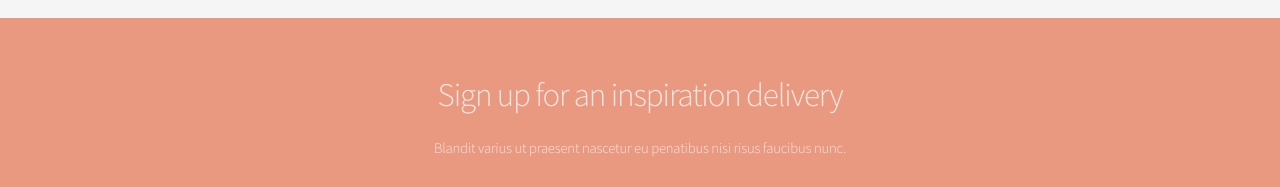
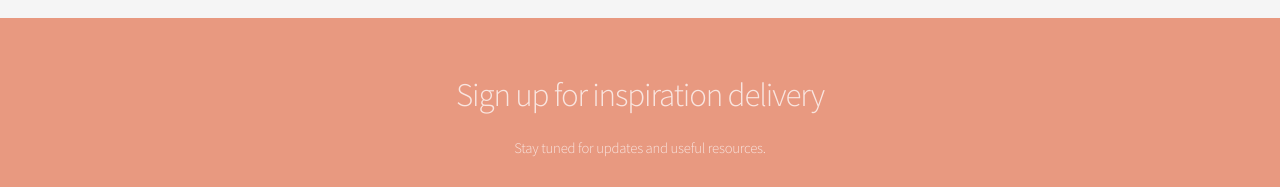
Before and after one commit to tanyagutsol/tanyagutsol.github.io, a plain HTML site: page index.html in a window 1280 px wide. Shown: the part 2303-2490 px from the top of the page. Drawn offline with Linux system fonts and the light colour scheme.

Commit message:
Update index.html

```diff
--- a/index.html
+++ b/index.html
@@ -126,8 +126,8 @@
 			<!-- CTA -->
 				<section id="cta">
 
-					<h2>Sign up for an inspiration delivery</h2>
-					<p>Blandit varius ut praesent nascetur eu penatibus nisi risus faucibus nunc.</p>
+					<h2>Sign up for inspiration delivery</h2>
+					<p>Stay tuned for updates and useful resources.</p>
 
 					<form>
 						<div class="row uniform 50%">
```
